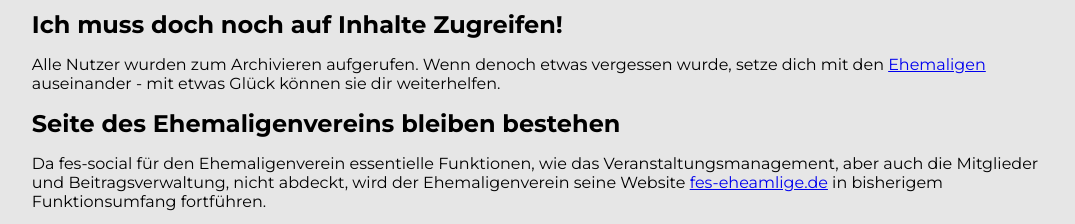
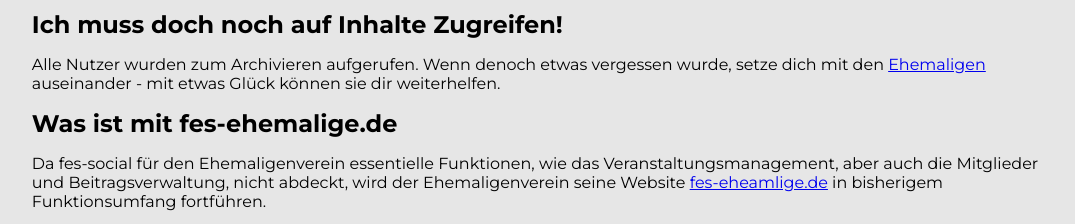
Before and after one commit to sethofes/fes-stip-eol, a plain HTML site: page index.html in a window 1280 px wide. Shown: the part 546-770 px from the top of the page, without its empty margins (99-1174 px from the left). Drawn offline with Linux system fonts and the light colour scheme.

Commit message:
Update index.html

```diff
--- a/index.html
+++ b/index.html
@@ -63,7 +63,7 @@
             mit etwas Glück können sie dir weiterhelfen.
           </p>
 
-          <h2>Seite des Ehemaligenvereins bleiben bestehen</h2>
+          <h2>Was ist mit fes-ehemalige.de</h2>
           <p>
             Da fes-social für den Ehemaligenverein essentielle Funktionen, wie
             das Veranstaltungsmanagement, aber auch die Mitglieder und
```
